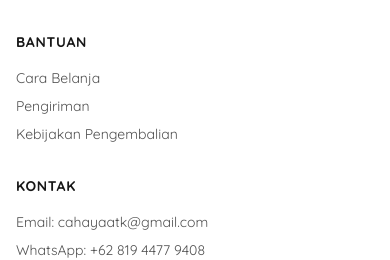
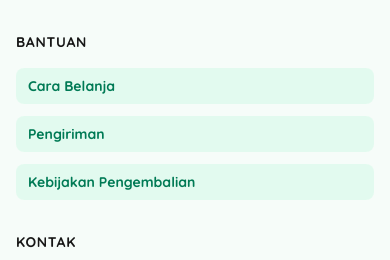
Before and after one commit to cahayaserviceit-a11y/cahaya_ATK, a React (Vite) app: page /orders in a window 390 px wide. Shown: the part 286-546 px from the top of the page. Built offline with nearby package versions, Linux system fonts and the light colour scheme; no server answers.

Commit message:
feat: Improve order details and layout styling
Enhances the admin order view by adding explicit shipping method, phone, and address details. Also, refactors the layout footer to use a more modern, lighter background and applies distinct styling to help navigation buttons for better usability.

```diff
--- a/src/components/Layout.tsx
+++ b/src/components/Layout.tsx
@@ -202,7 +202,7 @@ export const Layout: React.FC = () => {
       </main>
 
       {/* Footer */}
-      <footer className="bg-white border-t border-neutral-200 py-12 mt-auto">
+      <footer className="bg-emerald-50/30 border-t border-neutral-200 py-12 mt-auto">
         <div className="max-w-7xl mx-auto px-4 sm:px-6 lg:px-8">
           <div className="grid grid-cols-1 md:grid-cols-3 gap-8">
             <div>
@@ -218,10 +218,31 @@ export const Layout: React.FC = () => {
             </div>
             <div>
               <h4 className="font-bold text-sm uppercase tracking-wider mb-4">Bantuan</h4>
-              <ul className="space-y-2 text-sm text-neutral-600">
-                <li><button onClick={() => setHelpModal({ isOpen: true, type: 'belanja' })} className="hover:text-emerald-600 transition-colors">Cara Belanja</button></li>
-                <li><button onClick={() => setHelpModal({ isOpen: true, type: 'pengiriman' })} className="hover:text-emerald-600 transition-colors">Pengiriman</button></li>
-                <li><button onClick={() => setHelpModal({ isOpen: true, type: 'retur' })} className="hover:text-emerald-600 transition-colors">Kebijakan Pengembalian</button></li>
+              <ul className="space-y-3 text-sm">
+                <li>
+                  <button
+                    onClick={() => setHelpModal({ isOpen: true, type: 'belanja' })}
+                    className="w-full text-left px-3 py-2 bg-emerald-100/50 text-emerald-700 rounded-lg font-bold hover:bg-emerald-100 transition-all"
+                  >
+                    Cara Belanja
+                  </button>
+                </li>
+                <li>
+                  <button
+                    onClick={() => setHelpModal({ isOpen: true, type: 'pengiriman' })}
+                    className="w-full text-left px-3 py-2 bg-emerald-100/50 text-emerald-700 rounded-lg font-bold hover:bg-emerald-100 transition-all"
+                  >
+                    Pengiriman
+                  </button>
+                </li>
+                <li>
+                  <button
+                    onClick={() => setHelpModal({ isOpen: true, type: 'retur' })}
+                    className="w-full text-left px-3 py-2 bg-emerald-100/50 text-emerald-700 rounded-lg font-bold hover:bg-emerald-100 transition-all"
+                  >
+                    Kebijakan Pengembalian
+                  </button>
+                </li>
               </ul>
             </div>
             <div>
--- a/src/pages/admin/Orders.tsx
+++ b/src/pages/admin/Orders.tsx
@@ -138,6 +138,24 @@ export const AdminOrders: React.FC = () => {
 
                     {/* Actions & Info */}
                     <div className="space-y-6">
+                      <div className="bg-white p-4 rounded-2xl border border-neutral-100 space-y-3">
+                        <h4 className="text-xs font-bold text-neutral-400 uppercase tracking-widest">Detail Pengiriman</h4>
+                        <div className="space-y-2">
+                          <div className="flex justify-between text-sm">
+                            <span className="text-neutral-500">Metode:</span>
+                            <span className="font-bold">{order.payment_method === 'cod' ? 'COD (Bayar di Tempat)' : 'QRIS / Transfer Bank'}</span>
+                          </div>
+                          <div className="flex justify-between text-sm">
+                            <span className="text-neutral-500">Telepon:</span>
+                            <span className="font-bold">{order.phone}</span>
+                          </div>
+                          <div className="flex flex-col text-sm">
+                            <span className="text-neutral-500">Alamat:</span>
+                            <span className="font-bold mt-1">{order.address}</span>
+                          </div>
+                        </div>
+                      </div>
+
                       <div className="space-y-3">
                         <h4 className="text-xs font-bold text-neutral-400 uppercase tracking-widest">Update Status</h4>
                         <div className="grid grid-cols-2 gap-2">
```
